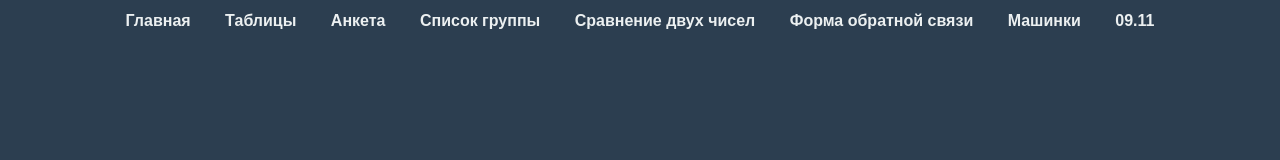
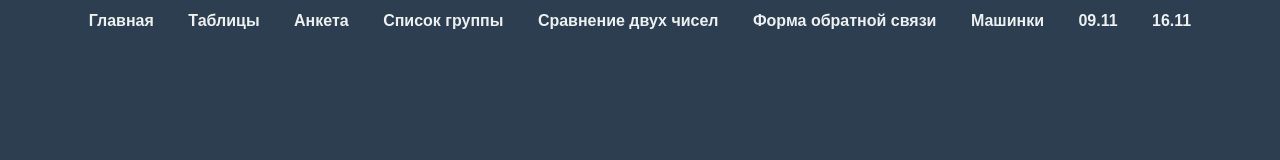
Before and after one commit to Pe4enka415/VEB, a plain HTML site: page menu.html in a window 1280 px wide. Drawn offline with Linux system fonts and the light colour scheme.

Commit message:
Update menu.html

```diff
--- a/menu.html
+++ b/menu.html
@@ -14,6 +14,7 @@
         <a href="form_validation.html" target="_top">Форма обратной связи</a>
         <a href="car.html" target="_top">Машинки</a>
         <a href="09.11.html" target="_top">09.11</a>
+        <a href="16.11.html" target="_top">16.11</a>
     </nav>
 
     <script>
```
